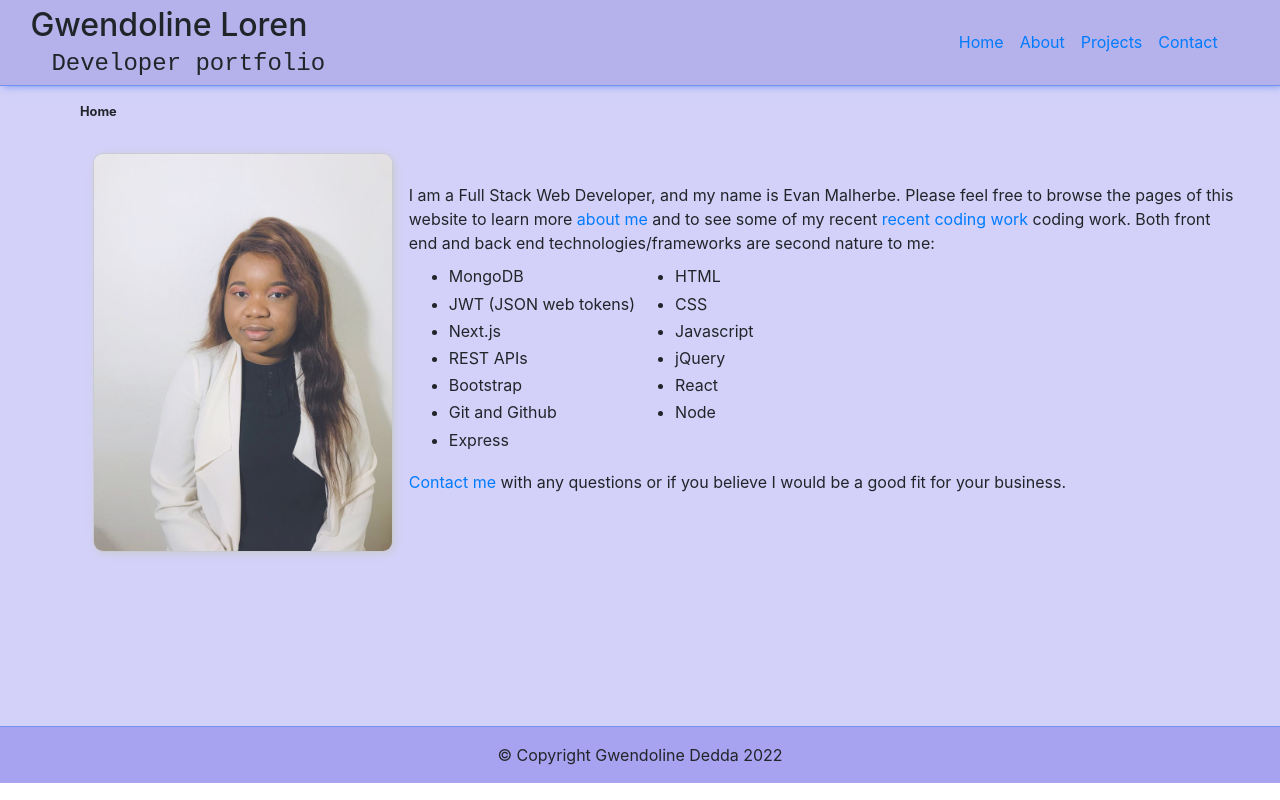
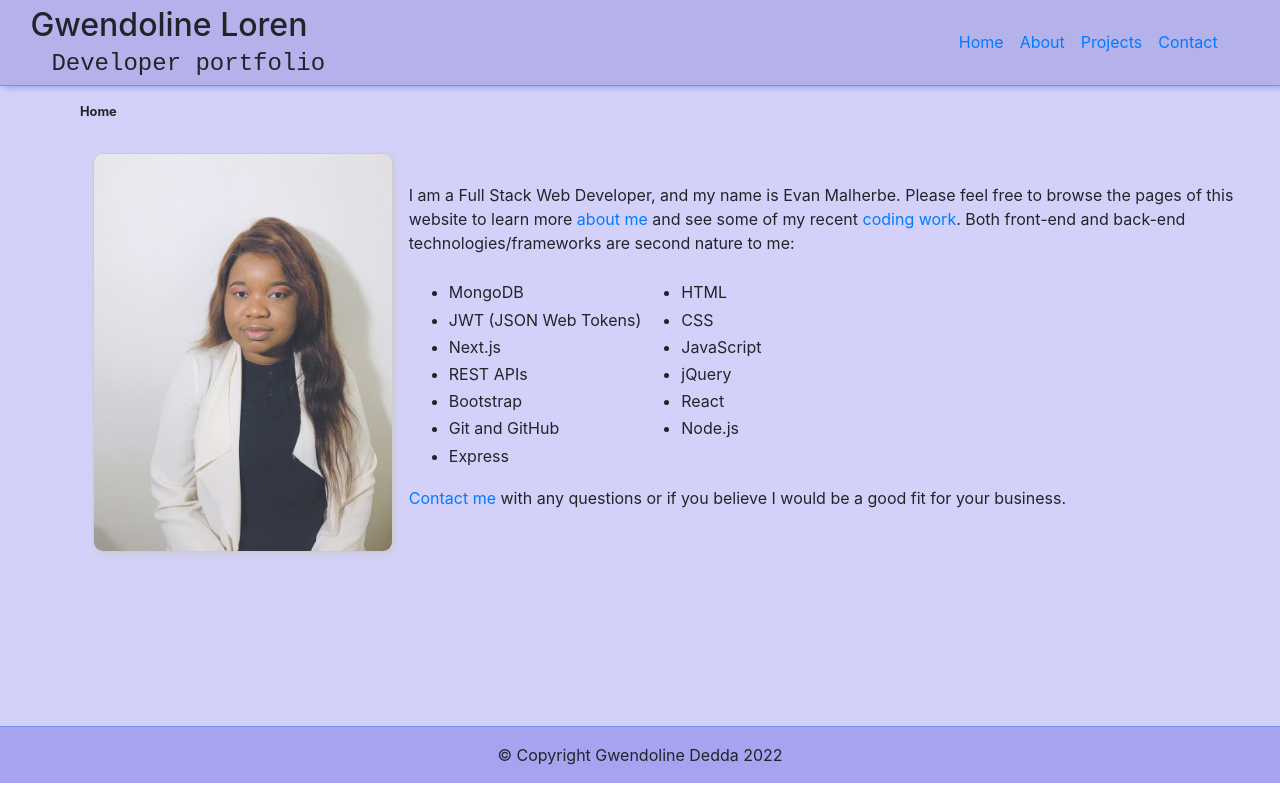
Before and after one commit to GwendolineLoren/Portfolio, a Next.js app: page / in a window 1280 px wide. Built offline with nearby package versions, Linux system fonts and the light colour scheme.

Commit message:
Refactor Home component and update JSX syntax

```diff
--- a/pages/index.js
+++ b/pages/index.js
@@ -1,4 +1,4 @@
-//Import components
+// Import components
 import Layout from "../components/Layout";
 import Image from "react-bootstrap/Image";
 import Link from "next/link";
@@ -13,9 +13,11 @@ const imgStyle = {
 };
 
 // Home page
-export default (props) => (
+export default function Home() {
+  return (
     <Layout>
       <div className="breadcrumbs">Home</div>
+
       <div className="indexDiv">
         <div className="image">
           <Image
@@ -24,42 +26,41 @@ export default (props) => (
             style={imgStyle}
           />
         </div>
+
         <div className="para">
-        <div>
-          {" "}
-          I am a Full Stack Web Developer, and my name is Evan Malherbe. Please feel free to browse the pages of this website to learn more {" "} <a href="about">about me</a> and to see some of my recent{" "} <a href="projects">recent coding work</a> coding work. Both front end and back end technologies/frameworks are second nature to me:
-        </div>
+          <p>
+            I am a Full Stack Web Developer, and my name is Evan Malherbe. Please feel free to browse the pages of this website to learn more{" "}
+            <Link href="/about">about me</Link> and see some of my recent{" "}
+            <Link href="/projects">coding work</Link>. Both front-end and back-end technologies/frameworks are second nature to me:
+          </p>
+
           <div className="twoLists">
             <div className="list">
               <ul>
                 <li>MongoDB</li>
-              <li>JWT (JSON web tokens)</li>
+                <li>JWT (JSON Web Tokens)</li>
                 <li>Next.js</li>
                 <li>REST APIs</li>
                 <li>Bootstrap</li>
-              <li>Git and Github</li>
+                <li>Git and GitHub</li>
                 <li>Express</li>
               </ul>
             </div>
             <div className="list">
-            {" "}
               <ul>
                 <li>HTML</li>
                 <li>CSS</li>
-              <li>Javascript</li>
+                <li>JavaScript</li>
                 <li>jQuery</li>
                 <li>React</li>
-              <li>Node</li>
+                <li>Node.js</li>
               </ul>
             </div>
           </div>
-        <div>
-          <Link href="/contact">
-            <a>Contact me</a>
-          </Link>{" "}
-          with any questions or if you believe I would be a good fit for your
-          business.
-        </div>
+
+          <p>
+            <Link href="/contact">Contact me</Link> with any questions or if you believe I would be a good fit for your business.
+          </p>
         </div>
       </div>
 
@@ -83,7 +84,7 @@ export default (props) => (
           padding-right: 1rem;
         }
         .image {
-        margin-left:-1%;
+          margin-left: -1%;
           margin-top: -4%;
           padding: 16px;
         }
@@ -100,3 +101,4 @@ export default (props) => (
       `}</style>
     </Layout>
   );
+}
```
Lines whose indentation alone changed are shown as unchanged.
